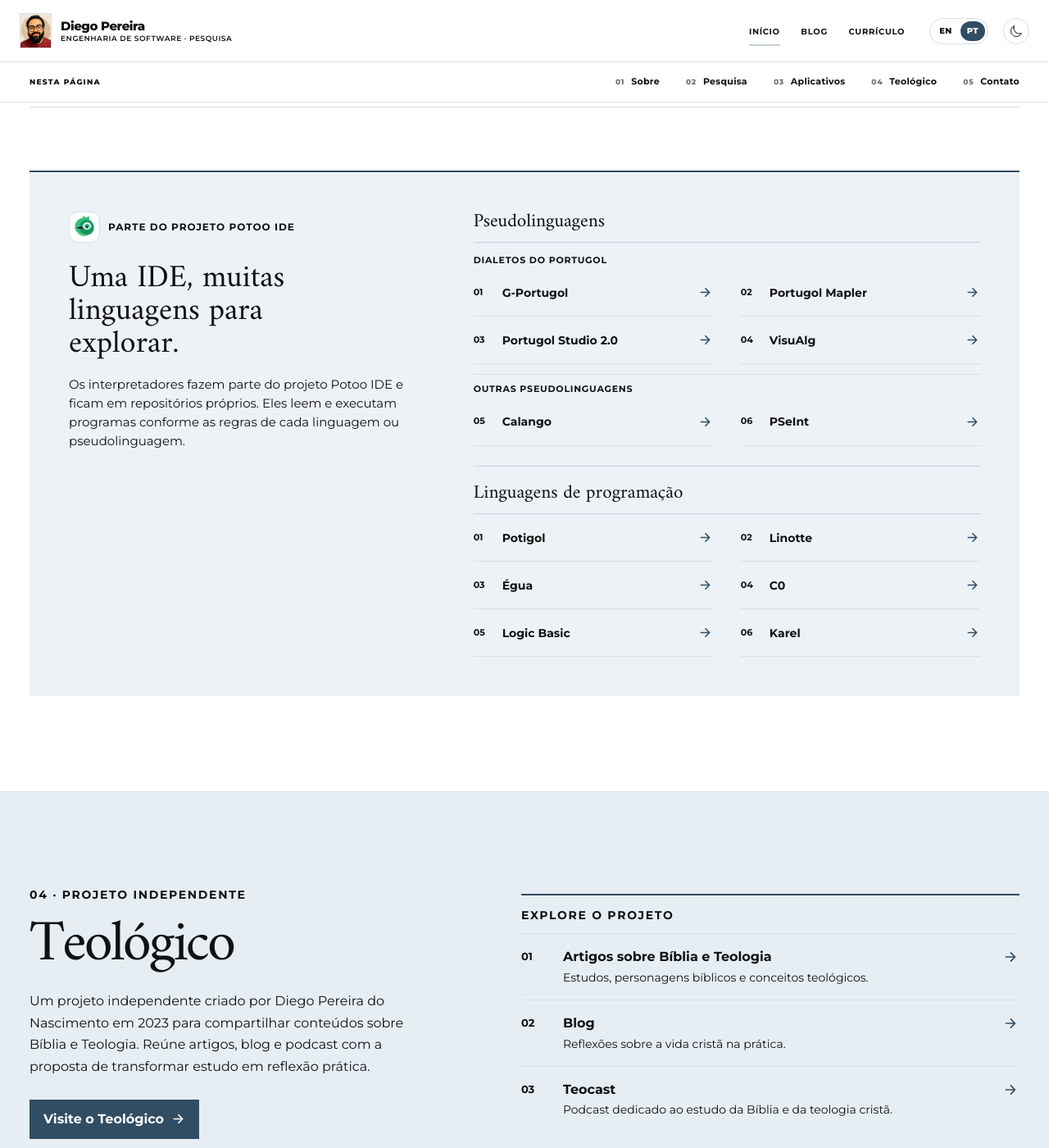
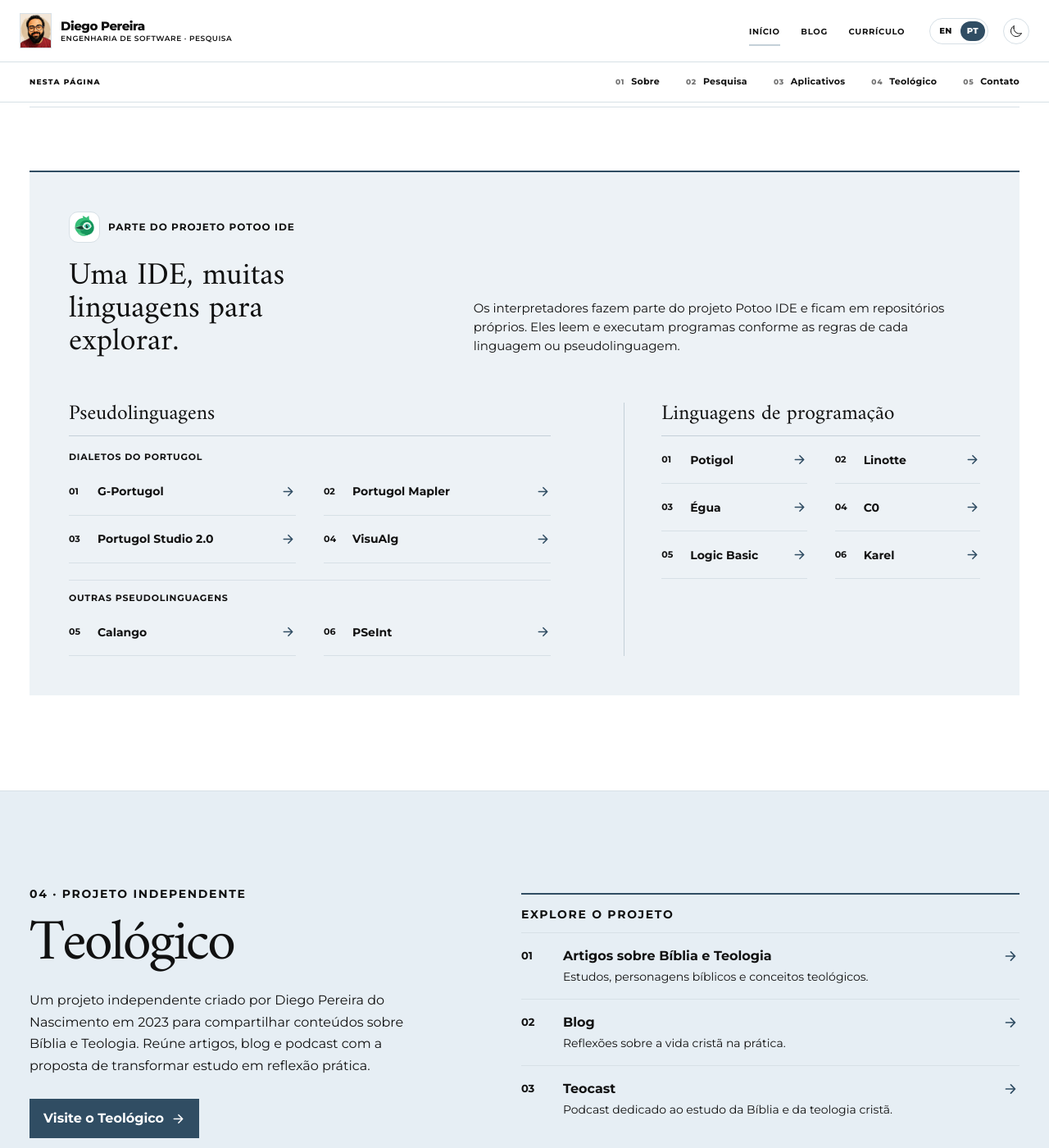
Before and after one commit to diegopn/diegopn.github.io, a Jekyll site: the page built from index.html, in a window 1280 px wide and 1400 px high, scrolled down 2760 px. Shown: the whole window at 82% size. Built offline with Jekyll 4.4.1, drawn with Linux system fonts in a browser that asks for light colours.

Commit message:
Simplify interpreter section styling

```diff
--- a/src/css/style.css
+++ b/src/css/style.css
@@ -229,22 +229,20 @@ h1 { margin-bottom: 23px; color: var(--ink); font-size: clamp(3.9rem, 6vw, 5.8re
 .app-card-featured .app-card-title { margin-bottom: 0; }
 .app-card-featured-copy > p { max-width: 600px; margin: 0; color: var(--muted); font-size: 16px; line-height: 1.55; }
 .app-card-featured-copy .app-card-link { margin-top: 22px; padding-top: 0; }
-.interpreter-showcase { display: grid; grid-template-columns: minmax(0, .82fr) minmax(0, 1.18fr); gap: clamp(30px, 5vw, 72px); margin-top: clamp(48px, 6vw, 78px); padding: clamp(26px, 4vw, 48px); background: var(--hero-surface); border-top: 2px solid var(--accent); }
-.interpreter-project-mark { display: flex; align-items: center; gap: 10px; color: var(--muted); font-size: 12px; font-weight: 700; letter-spacing: .08em; line-height: 1.3; text-transform: uppercase; }
+.interpreter-showcase { margin-top: clamp(48px, 6vw, 78px); padding: clamp(26px, 4vw, 48px); background: var(--hero-surface); border-top: 2px solid var(--accent); }
+.interpreter-overview { display: grid; grid-template-columns: minmax(0, .82fr) minmax(0, 1.18fr); column-gap: clamp(30px, 5vw, 72px); align-items: end; }
+.interpreter-project-mark { grid-column: 1 / -1; display: flex; align-items: center; gap: 10px; color: var(--muted); font-size: 12px; font-weight: 700; letter-spacing: .08em; line-height: 1.3; text-transform: uppercase; }
 .interpreter-project-mark img { width: 38px; height: 38px; padding: 3px; object-fit: contain; border: 1px solid var(--line); border-radius: 11px; background: #ffffff; }
-.interpreter-overview h3 { max-width: 15ch; margin: 24px 0 16px; color: var(--ink); font-family: var(--serif); font-size: clamp(2.1rem, 3vw, 3rem); font-weight: 400; line-height: 1.05; }
-.interpreter-overview p { max-width: 490px; margin: 0 0 12px; color: var(--muted); font-size: 15px; line-height: 1.55; }
-.interpreter-catalog { min-width: 0; }
-.interpreter-group + .interpreter-group { margin-top: 24px; padding-top: 20px; border-top: 1px solid var(--accent-soft); }
-.interpreter-catalog-heading { display: flex; align-items: end; justify-content: space-between; gap: 18px; padding-bottom: 12px; border-bottom: 1px solid var(--accent-soft); }
-.interpreter-catalog-heading .section-kicker { margin: 0 0 5px; }
-.interpreter-catalog-heading h4 { margin: 0; color: var(--ink); font-family: var(--serif); font-size: clamp(1.4rem, 1.8vw, 1.8rem); font-weight: 400; line-height: 1.1; }
-.interpreter-count { flex: 0 0 auto; padding: 6px 10px; color: var(--muted); border: 1px solid var(--line); border-radius: 999px; font-size: 11px; font-weight: 700; letter-spacing: .04em; text-transform: uppercase; }
-.interpreter-subgroup-portugol { margin-top: 14px; }
-.interpreter-subgroup-other { margin-top: 12px; padding-top: 10px; border-top: 1px solid var(--line); }
-.interpreter-subgroup-heading { display: flex; align-items: center; gap: 12px; padding-bottom: 3px; }
+.interpreter-overview h3 { grid-column: 1; max-width: 18ch; margin: 21px 0 0; color: var(--ink); font-family: var(--serif); font-size: clamp(2.1rem, 3vw, 3rem); font-weight: 400; line-height: 1.05; }
+.interpreter-overview p { grid-column: 2; align-self: end; max-width: 610px; margin: 0 0 4px; color: var(--muted); font-size: 15px; line-height: 1.55; }
+.interpreter-catalog { display: grid; grid-template-columns: minmax(0, 1.15fr) minmax(0, .85fr); column-gap: clamp(42px, 7vw, 92px); min-width: 0; margin-top: clamp(38px, 4.2vw, 58px); }
+.interpreter-group-languages { padding-left: clamp(30px, 3.5vw, 48px); border-left: 1px solid var(--accent-soft); }
+.interpreter-catalog-heading { padding-bottom: 12px; border-bottom: 1px solid var(--accent-soft); }
+.interpreter-catalog-heading h4 { margin: 0; color: var(--ink); font-family: var(--serif); font-size: clamp(1.5rem, 2vw, 1.9rem); font-weight: 400; line-height: 1.1; }
+.interpreter-subgroup-portugol { margin-top: 18px; }
+.interpreter-subgroup-other { margin-top: 20px; padding-top: 14px; border-top: 1px solid var(--line); }
+.interpreter-subgroup-heading { display: flex; align-items: center; gap: 12px; padding-bottom: 5px; }
 .interpreter-subgroup-heading h5 { margin: 0; color: var(--muted); font-size: 11px; font-weight: 700; letter-spacing: .07em; line-height: 1.4; text-transform: uppercase; }
-.interpreter-subgroup-heading > span { margin-left: auto; color: var(--muted); font-size: 10px; font-weight: 700; letter-spacing: .04em; text-transform: uppercase; }
 .interpreter-links { display: grid; grid-template-columns: repeat(2, minmax(0, 1fr)); column-gap: clamp(16px, 3vw, 34px); margin: 0; padding: 0; list-style: none; }
 .interpreter-links a { display: grid; grid-template-columns: 26px minmax(0, 1fr) 18px; gap: 9px; align-items: center; min-height: 58px; padding: 11px 0; color: var(--ink); border-bottom: 1px solid var(--line); text-decoration: none; }
 .interpreter-links a > span { color: var(--muted); font-size: 11px; font-weight: 700; }
@@ -390,10 +388,14 @@ h1 { margin-bottom: 23px; color: var(--ink); font-size: clamp(3.9rem, 6vw, 5.8re
   .app-card-featured-copy .app-card-link { margin-top: 18px; }
   .app-card-icon { flex-basis: 56px; width: 56px; height: 56px; border-radius: 13px; }
   .app-card-title { gap: 14px; }
-  .interpreter-showcase { grid-template-columns: 1fr; gap: 30px; margin-top: 42px; padding: 24px 20px; }
-  .interpreter-overview h3 { max-width: 16ch; margin-top: 18px; font-size: clamp(2rem, 9vw, 2.65rem); }
+  .interpreter-showcase { margin-top: 42px; padding: 24px 20px; }
+  .interpreter-overview { grid-template-columns: 1fr; }
+  .interpreter-project-mark { grid-column: auto; }
+  .interpreter-overview h3 { grid-column: auto; max-width: 16ch; margin-top: 18px; font-size: clamp(2rem, 9vw, 2.65rem); }
+  .interpreter-overview p { grid-column: auto; margin-bottom: 0; }
+  .interpreter-catalog { grid-template-columns: 1fr; row-gap: 26px; margin-top: 32px; }
+  .interpreter-group-languages { padding: 20px 0 0; border-top: 1px solid var(--accent-soft); border-left: 0; }
   .interpreter-links { grid-template-columns: 1fr; }
-  .interpreter-group + .interpreter-group { margin-top: 20px; padding-top: 18px; }
   .teologico-layout { display: block; }
   .teologico-copy h2 { font-size: clamp(3.2rem, 15vw, 4.8rem); }
   .teologico-copy > p:not(.section-kicker) { font-size: 16px; }
```
